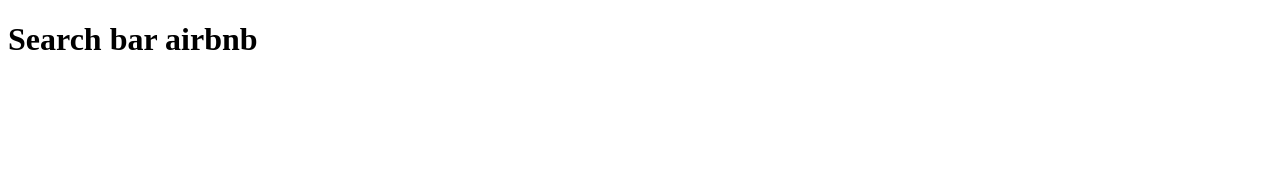
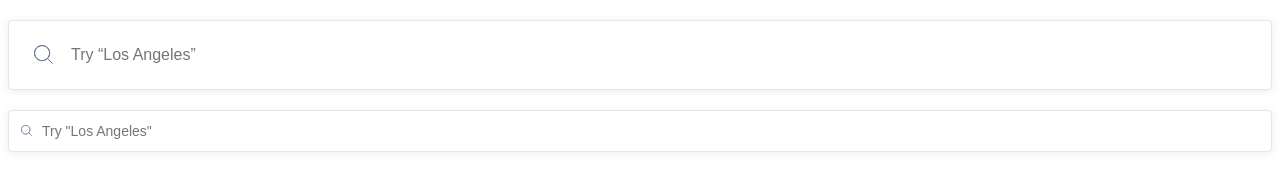
Before and after one commit to learnJS2022/Search-bar, a website built with Parcel: page src/index.html in a window 1280 px wide. Built offline with nearby package versions, Linux system fonts and the light colour scheme.

Commit message:
serch bar

```diff
--- a/src/index.html
+++ b/src/index.html
@@ -11,6 +11,31 @@
     <link rel="stylesheet" href="./style.css">
   </head>
   <body>
-    <h1>Search bar airbnb</h1>
+    <!-- <h1>Search bar airbnb</h1> -->
+
+    <form class="big" data-qa="big">
+      <img
+      class="img-big"
+      src="./images/Search.svg"
+      alt="glass-big">
+
+      <input
+    data-qa="keypress"
+    class="bars-big"
+    type="text"
+    placeholder="Try “Los Angeles”">
+    </form>
+
+    <form class="small" data-qa="small">
+      <img
+      class="img-small"
+      src="./images/Search.svg"
+      alt="glass-small">
+
+      <input
+    class="bars-small"
+    type="text"
+    placeholder="Try &#34Los Angeles&quot">
+    </form>
   </body>
 </html>
--- a/src/style.css
+++ b/src/style.css
@@ -0,0 +1,113 @@
+html {
+  font-weight: 300;
+}
+
+@font-face {
+  font-family: "avenir", sans-serif;
+  src: url(./fonts/Avenir-Book.ttf) format(ttf);
+}
+
+@font-face {
+  font-family: "avenir-heavy", sans-serif;
+  src: url(./fonts/Avenir-Heavy.ttf);
+}
+
+::placeholder {
+  padding-top: 25px;
+  padding-right: 709px;
+  padding-bottom: 23px;
+}
+
+.img-big {
+  position: absolute;
+  z-index: 2;
+  width: 19px;
+  height: 19px;
+  padding-left: 26px;
+  padding-top: 25px;
+  padding-bottom: 26px;
+}
+
+.big {
+  width: 100%;
+  height: 70px;
+  margin-top: 20px;
+}
+
+.bars-big {
+  position: relative;
+  z-index: 1;
+  width: 100%;
+  height: 100%;
+  padding-left: 62px;
+  background: #fff;
+  border: 1px solid #e1e7ed;
+  box-sizing: border-box;
+  box-shadow: 0 1px 8px rgba(61, 78, 97, 0.1);
+  border-radius: 4px;
+  font-size: 16px;
+  font-family: "avenir", sans-serif;
+}
+
+.bars-big:hover {
+  background-color: #fff;
+  border: 1px solid #e1e7ed;
+  box-sizing: border-box;
+  box-shadow: 0 3px 8px rgba(61, 78, 97, 0.2);
+  border-radius: 4px;
+}
+
+.bars-big:focus {
+  background: linear-gradient(180deg, #fff 0%, #f6f6f7 100%);
+  border: 1px solid #e1e7ed;
+  box-sizing: border-box;
+  border-radius: 3px;
+  font-family: "avenir-heavy", sans-serif;
+}
+
+.small {
+  width: 100%;
+  height: 42px;
+  margin-top: 20px;
+}
+
+.img-small {
+  position: absolute;
+  z-index: 2;
+  padding: 15px;
+  padding-bottom: 16px;
+  padding-left: 13px;
+  width: 11px;
+  height: 11px;
+}
+
+.bars-small {
+  position: relative;
+  z-index: 1;
+  padding-left: 33px;
+  width: 100%;
+  height: 100%;
+  background: #fff;
+  border: 1px solid #e1e7ed;
+  box-sizing: border-box;
+  box-shadow: 0 1px 8px rgba(61, 78, 97, 0.1);
+  border-radius: 4px;
+  font-size: 14px;
+  font-family: "avenir", sans-serif;
+}
+
+.bars-small:hover {
+  background: #fff;
+  border: 1px solid #e1e7ed;
+  box-sizing: border-box;
+  box-shadow: 0 3px 8px rgba(61, 78, 97, 0.2);
+  border-radius: 4px;
+}
+
+.bars-small:focus {
+  background: linear-gradient(180deg, #fff 0%, #f6f6f7 100%);
+  border: 1px solid #e1e7ed;
+  box-sizing: border-box;
+  border-radius: 3px;
+  font-family: "avenir-heavy", sans-serif;
+}
```
Also changed, not shown: readme.md, 1 other file.
